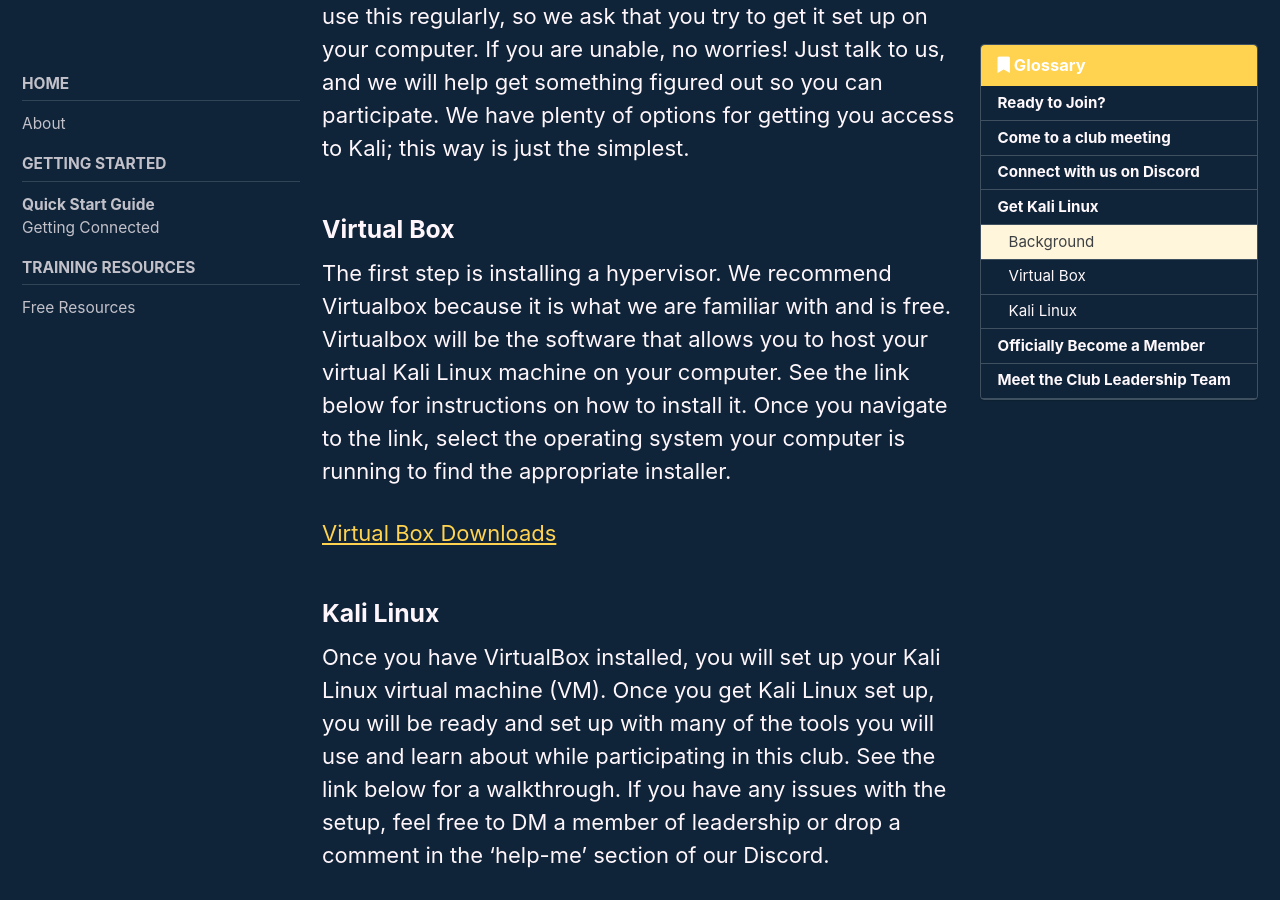
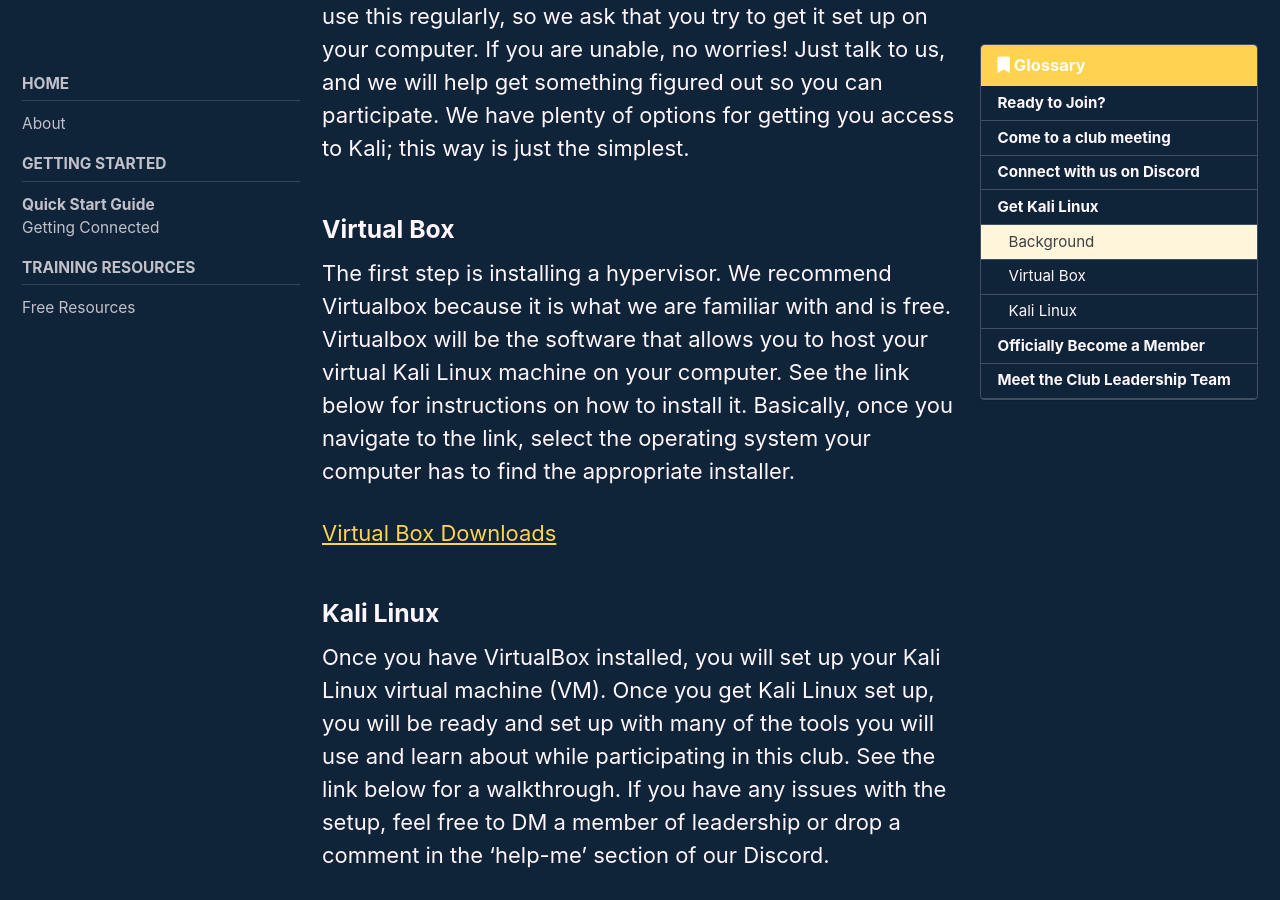
Before and after one commit to USUSOC/ususoc.github.io, a Jekyll site: the page built from _pages/doc_quick-start-guide.md, in a window 1280 px wide and 900 px high, scrolled down 1333 px. Built offline with Jekyll 4.4.1, drawn with Linux system fonts in a browser that asks for light colours; cached includes are drawn as plain includes.

Commit message:
Update doc_quick-start-guide.md

```diff
--- a/_pages/doc_quick-start-guide.md
+++ b/_pages/doc_quick-start-guide.md
@@ -28,7 +28,7 @@
 Kali Linux is a specialized, open-source operating system designed for penetration testing and ethical hacking. It provides a comprehensive suite of tools and resources for cybersecurity professionals and enthusiasts to assess and secure computer systems, networks, and applications. We use this regularly, so we ask that you try to get it set up on your computer. If you are unable, no worries! Just talk to us, and we will help get something figured out so you can participate. We have plenty of options for getting you access to Kali; this way is just the simplest.
 
 ### Virtual Box
-The first step is installing a hypervisor. We recommend Virtualbox because it is what we are familiar with and is free. Virtualbox will be the software that allows you to host your virtual Kali Linux machine on your computer. See the link below for instructions on how to install it. Once you navigate to the link, select the operating system your computer is running to find the appropriate installer.
+The first step is installing a hypervisor. We recommend Virtualbox because it is what we are familiar with and is free. Virtualbox will be the software that allows you to host your virtual Kali Linux machine on your computer. See the link below for instructions on how to install it. Basically, once you navigate to the link, select the operating system your computer has to find the appropriate installer.
 
 
 [Virtual Box Downloads](https://www.virtualbox.org/wiki/Downloads)
```
